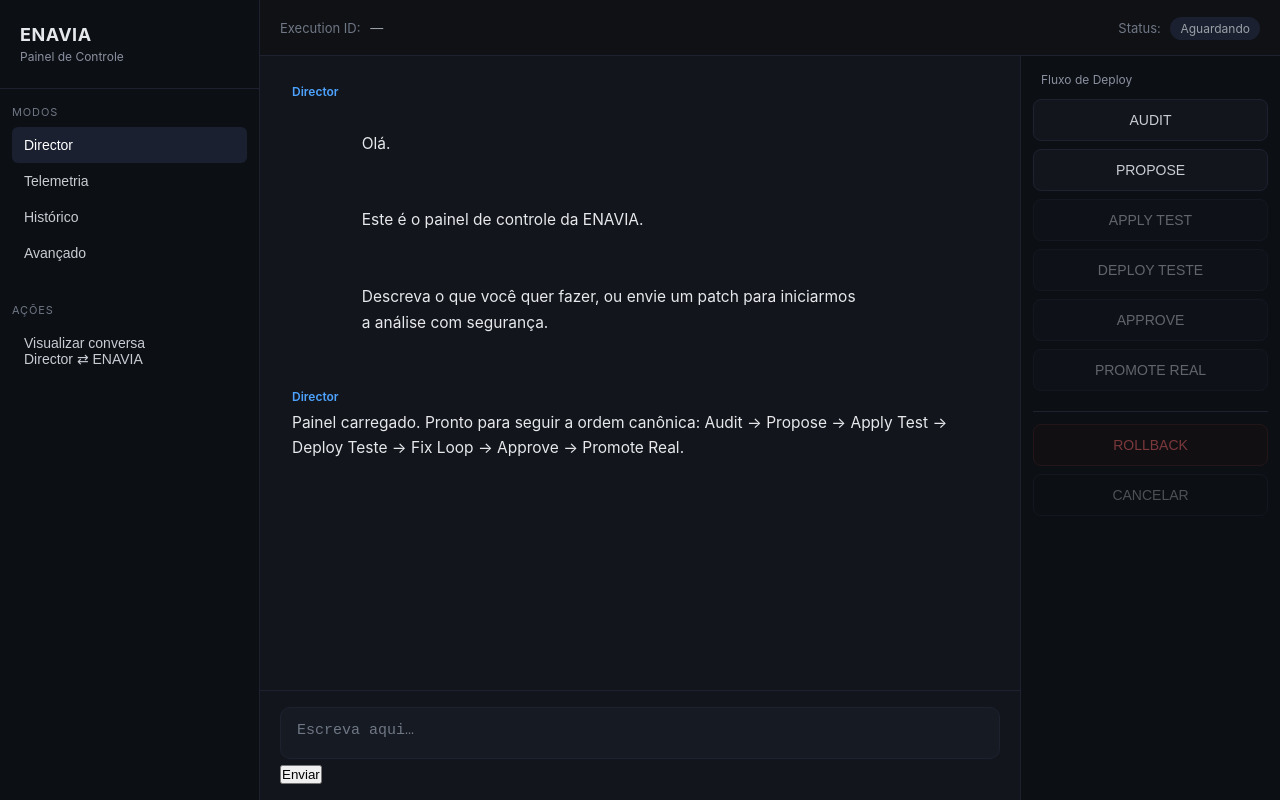
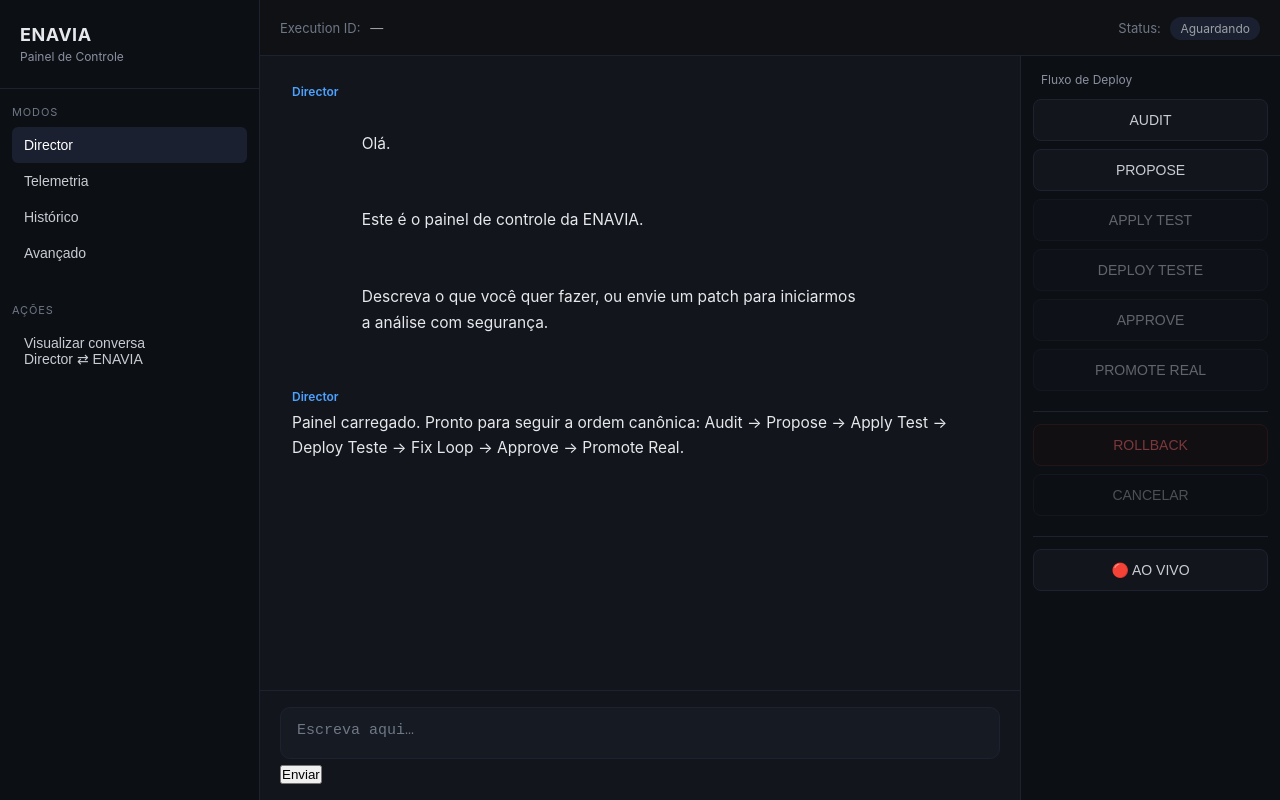
Before and after one commit to brunovasque/nv-control, a plain HTML site: page index.html in a window 1280 px wide. Drawn offline with Linux system fonts and the light colour scheme.

Commit message:
Update index.html

```diff
--- a/index.html
+++ b/index.html
@@ -177,6 +177,13 @@
             CANCELAR
           </button>
 
+          <!-- 🔴 AO VIVO -->
+<div class="divider live-divider"></div>
+
+<button class="action-btn live-btn" id="liveViewBtn">
+  🔴 AO VIVO
+</button>
+
         </aside>
 
       </section>
```
